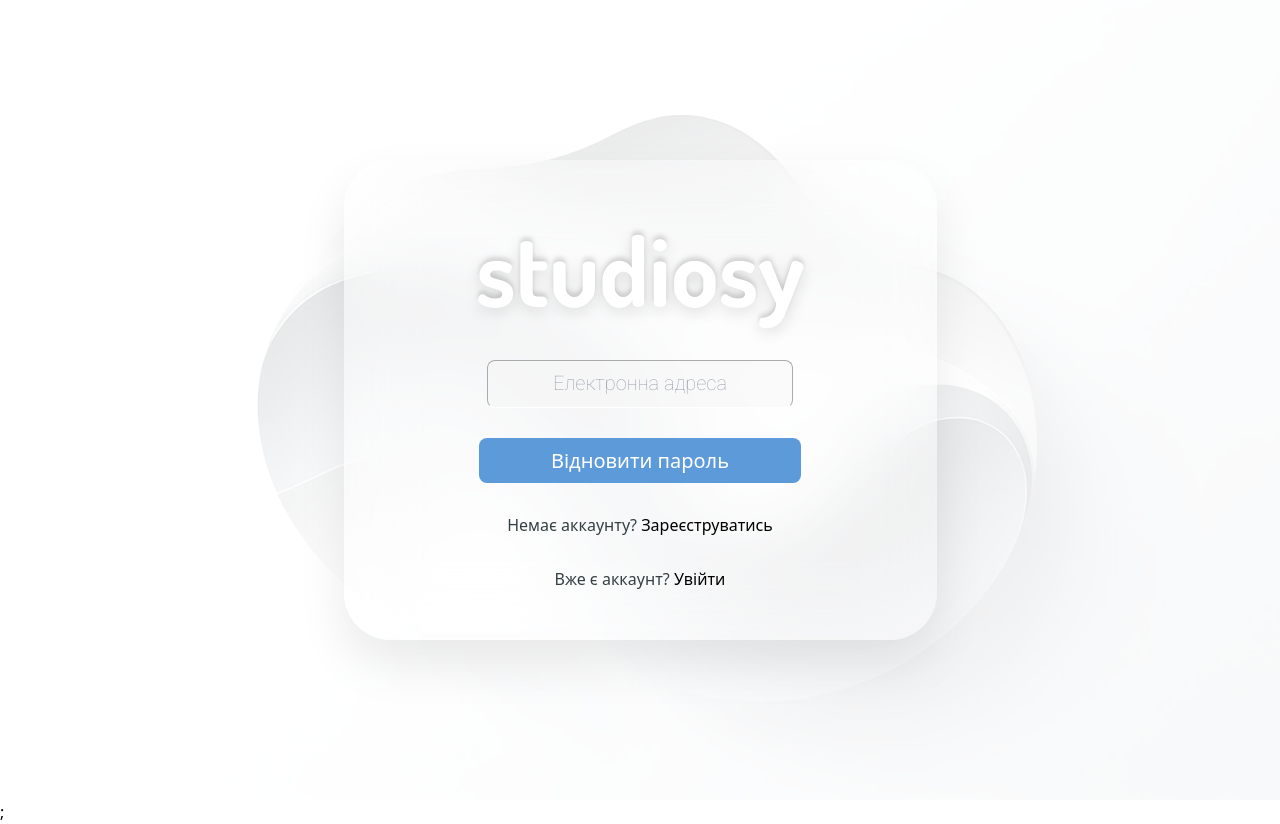
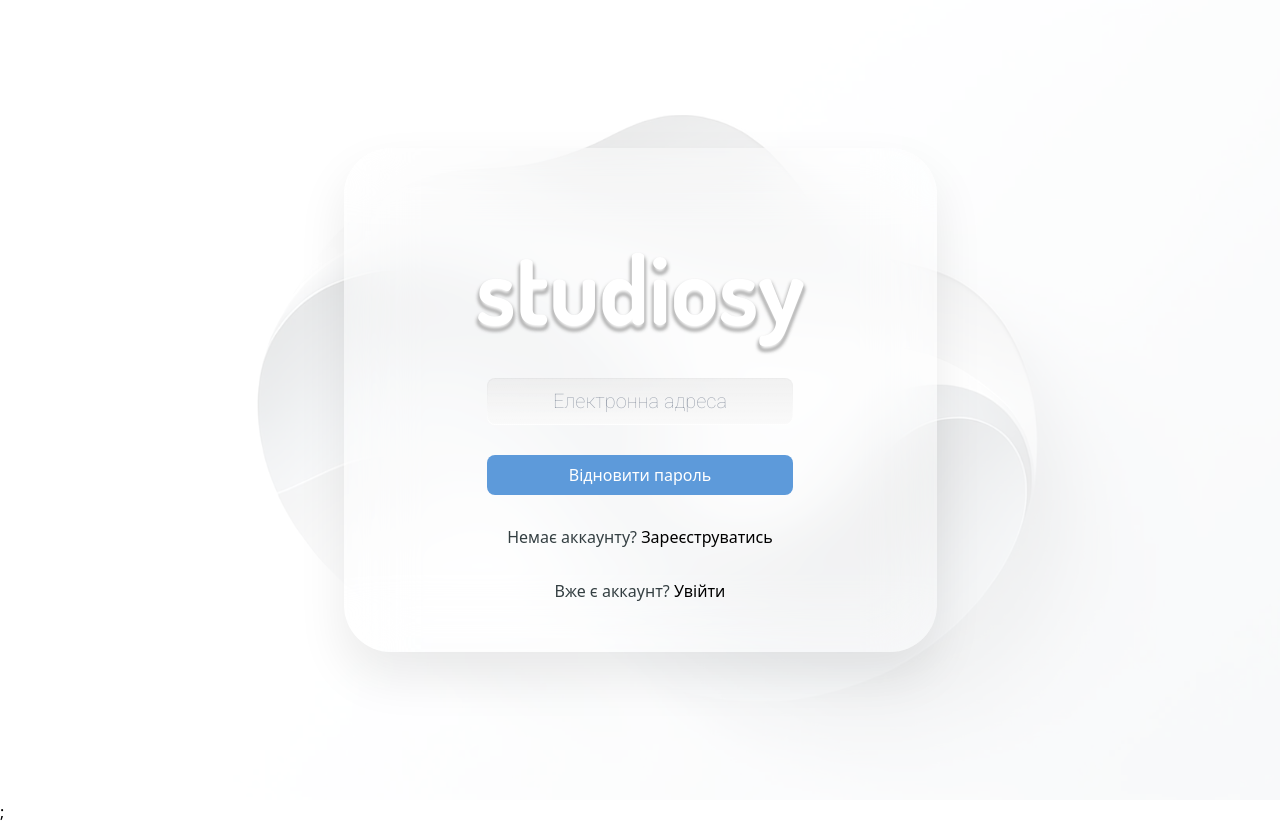
Before and after one commit to marjanlukavy/studiosy, a Next.js app: page /auth/restore in a window 1280 px wide. Built offline with nearby package versions, Linux system fonts and the light colour scheme.

Commit message:
change form fields styles

```diff
--- a/package.json
+++ b/package.json
@@ -13,6 +13,7 @@
     "next": "14.1.4",
     "react": "^18",
     "react-dom": "^18",
+    "react-icons": "^5.1.0",
     "react-toastify": "^10.0.5",
     "zustand": "^4.5.2"
   },
--- a/src/components/Pages/Auth/AuthProcess/VerifyNewAccountEmail/index.tsx
+++ b/src/components/Pages/Auth/AuthProcess/VerifyNewAccountEmail/index.tsx
@@ -1,5 +1,5 @@
-import BlueButton from "@/components/Ui/Buttons/BlueButton";
-import LogoTitle from "@/components/Ui/LogoTitle";
+import BlueButton from "@/components/UI/Buttons/BlueButton";
+import LogoTitle from "@/components/UI/LogoTitle";
 import PageContainer from "@/components/Pages/Auth/PageContainer";
 import useAuthStore from "@/stores/auth.store";
 
--- a/src/components/Pages/Auth/LoginForm/index.tsx
+++ b/src/components/Pages/Auth/LoginForm/index.tsx
@@ -1,15 +1,15 @@
 import React from "react";
 import PageContainer from "../PageContainer";
-import BlueButton from "@/components/Ui/Buttons/BlueButton";
-import InputFields from "@/components/Ui/InputFields";
-import LogoTitle from "@/components/Ui/LogoTitle";
+import BlueButton from "@/components/UI/Buttons/BlueButton";
+import InputFields from "@/components/UI/InputFields";
+import LogoTitle from "@/components/UI/LogoTitle";
 import AuthLink from "../PageContainer/AuthLink";
 
 const LoginForm = () => {
   return (
     <PageContainer className="gap-[30px]">
       <LogoTitle />
-      <div className="flex flex-col gap-5 max-w-[306px]">
+      <div className="flex flex-col gap-5 max-w-[306px] w-full">
         <InputFields placeholder={"Електронна адреса"} />
         <InputFields placeholder={"Пароль"} type="password" />
       </div>
--- a/src/components/Pages/Auth/PageContainer/AuthLink/index.tsx
+++ b/src/components/Pages/Auth/PageContainer/AuthLink/index.tsx
@@ -1,5 +1,6 @@
 import React from "react";
 import Link from "next/link";
+import classNames from "classnames";
 
 interface AuthLinkProps {
   href: string;
@@ -11,8 +12,17 @@ const AuthLink = ({ href, text, subText }: AuthLinkProps) => {
   const subTextItem = subText ? (
     <span className="font-robot font-extralight text-black">{subText}</span>
   ) : null;
+
   return (
-    <Link href={href} className="font-robot font-medium text-dark-link">
+    <Link
+      href={href}
+      className={classNames(
+        "font-robot font-medium text-dark-link hover:text-blue transition-all duration-200 ease-in-out focus:outline-none focus:text-blue",
+        {
+          "hover:underline": !subText,
+        }
+      )}
+    >
       {subTextItem}
       {text}
     </Link>
--- a/src/components/Pages/Auth/PageContainer/index.tsx
+++ b/src/components/Pages/Auth/PageContainer/index.tsx
@@ -10,10 +10,11 @@ const PageContainer = ({ children, className }: PageContainerProps) => {
   return (
     <section
       className={classNames(
-        "auth-container-background w-full max-w-[593px] py-[49px] flex flex-col items-center justify-center",
+        "auth-container-background w-full max-w-[593px] py-[49px] flex flex-col items-center justify-center auth-container", // Add auth-container class
         className
       )}
     >
+      <div className="auth-border"></div> {/* Border element */}
       {children}
     </section>
   );
--- a/src/components/Pages/Auth/RegisterForm/index.tsx
+++ b/src/components/Pages/Auth/RegisterForm/index.tsx
@@ -1,6 +1,6 @@
-import BlueButton from "@/components/Ui/Buttons/BlueButton";
-import InputFields from "@/components/Ui/InputFields";
-import LogoTitle from "@/components/Ui/LogoTitle";
+import BlueButton from "@/components/UI/Buttons/BlueButton";
+import InputFields from "@/components/UI/InputFields";
+import LogoTitle from "@/components/UI/LogoTitle";
 import React from "react";
 import VerifyNewAccountEmail from "../AuthProcess/VerifyNewAccountEmail";
 import PageContainer from "../PageContainer";
@@ -9,25 +9,33 @@ import useAuthStore from "@/stores/auth.store";
 
 const RegisterForm = () => {
   const setShowVerifyEmail = useAuthStore((state) => state.setShowVerifyEmail);
+
   const showVerifyEmail = useAuthStore((state) => state.showVerifyEmail);
 
   const handleRegister = () => {
     setShowVerifyEmail(true);
   };
-  return !showVerifyEmail ? (
+
+  if (showVerifyEmail) {
+    <VerifyNewAccountEmail />;
+  }
+
+  return (
     <PageContainer className="gap-[30px]">
       <LogoTitle />
-      <div className="flex flex-col gap-5 max-w-[306px]">
+
+      <div className="flex flex-col gap-5 max-w-[306px] w-full">
         <InputFields placeholder={"Електронна адреса"} />
+
         <InputFields placeholder={"Пароль"} type="password" />
+
         <InputFields placeholder={"Підтвердити пароль"} type="password" />
       </div>
+
       <BlueButton onClick={handleRegister}>Зареєструватися</BlueButton>
 
       <AuthLink href="/auth/login" text="Увійти" subText="Вже є аккаунт? " />
     </PageContainer>
-  ) : (
-    <VerifyNewAccountEmail />
   );
 };
 
--- a/src/components/Ui/Buttons/BlueButton/index.tsx
+++ b/src/components/Ui/Buttons/BlueButton/index.tsx
@@ -1,19 +1,31 @@
 import React, { ButtonHTMLAttributes, ReactNode } from "react";
+import { FaSpinner } from "react-icons/fa";
 import classNames from "classnames";
 
 interface BlueButtonProps extends ButtonHTMLAttributes<HTMLButtonElement> {
   children: ReactNode;
+  loading?: boolean;
 }
 
-const BlueButton = ({ children, className, ...rest }: BlueButtonProps) => {
+const BlueButton = ({
+  children,
+  className,
+  loading,
+  ...rest
+}: BlueButtonProps) => {
   return (
     <button
       className={classNames(
-        "bg-blue font-medium text-[20px] leading-[23.44px] text-white py-[11px] px-[72px] rounded-lg",
+        "w-full max-w-[306px] bg-blue hover:bg-blue-light focus:outline-none focus:ring-2 focus:ring-offset-2 focus:ring-blue focus:ring-opacity-50 text-white py-2 px-4 rounded-lg transition-all duration-200 ease-in-out",
+        { "opacity-50 cursor-not-allowed": loading },
         className
       )}
+      disabled={loading}
       {...rest}
     >
+      {loading ? (
+        <FaSpinner className="animate-spin inline-block mr-2" />
+      ) : null}
       {children}
     </button>
   );
--- a/src/components/Ui/InputFields/index.tsx
+++ b/src/components/Ui/InputFields/index.tsx
@@ -7,15 +7,17 @@ interface InputFieldsProps extends InputHTMLAttributes<HTMLInputElement> {
 
 const InputFields = ({ placeholder, className, ...rest }: InputFieldsProps) => {
   return (
+    <div className="text-center">
       <input
         type="text"
         placeholder={placeholder}
         className={classNames(
-        "py-[11px] px-[65px] text-[20px] leading-[23.44px] text-gray bg-inputBackgroundOpacity font-extralight font-roboto border border-[#ABABAB] border-b border-b-[#FFFFFF] rounded-lg",
+          "border-gradient-br-grey-blue-900 border-transparent border-solid border py-[11px] max-w-[306px] w-full text-center text-[20px] leading-[23.44px] text-gray  font-extralight font-roboto  rounded-lg",
           className
         )}
         {...rest}
       />
+    </div>
   );
 };
 
--- a/src/pages/auth/login.tsx
+++ b/src/pages/auth/login.tsx
@@ -1,4 +1,4 @@
-import BackgroundImage from "@/components/Ui/BackgroundImage";
+import BackgroundImage from "@/components/UI/BackgroundImage";
 import Image from "next/image";
 import imageSrc from "/public/images/auth/background.jpg";
 import LoginForm from "@/components/Pages/Auth/LoginForm";
--- a/src/pages/auth/register.tsx
+++ b/src/pages/auth/register.tsx
@@ -1,4 +1,4 @@
-import BackgroundImage from "@/components/Ui/BackgroundImage";
+import BackgroundImage from "@/components/UI/BackgroundImage";
 import Image from "next/image";
 import imageSrc from "/public/images/auth/background.jpg";
 import RegisterForm from "@/components/Pages/Auth/RegisterForm";
--- a/src/pages/auth/restore.tsx
+++ b/src/pages/auth/restore.tsx
@@ -1,9 +1,9 @@
-import BackgroundImage from "@/components/Ui/BackgroundImage";
+import BackgroundImage from "@/components/UI/BackgroundImage";
 import Image from "next/image";
 import imageSrc from "/public/images/auth/background.jpg";
-import BlueButton from "@/components/Ui/Buttons/BlueButton";
-import InputFields from "@/components/Ui/InputFields";
-import LogoTitle from "@/components/Ui/LogoTitle";
+import BlueButton from "@/components/UI/Buttons/BlueButton";
+import InputFields from "@/components/UI/InputFields";
+import LogoTitle from "@/components/UI/LogoTitle";
 import PageContainer from "@/components/Pages/Auth/PageContainer";
 import AuthLink from "@/components/Pages/Auth/PageContainer/AuthLink";
 import { useRouter } from "next/navigation";
@@ -30,7 +30,7 @@ const RestoreEmail = () => {
     >
       <PageContainer className="gap-[30px]">
         <LogoTitle />
-        <div className="flex flex-col gap-5 max-w-[306px]">
+        <div className="flex flex-col gap-5 max-w-[306px] w-full justify-center">
           <InputFields placeholder={"Електронна адреса"} />
         </div>
         <BlueButton onClick={handleRestorePassword}>
--- a/src/styles/globals.css
+++ b/src/styles/globals.css
@@ -9,11 +9,18 @@
 .auth-container-background {
   border-radius: 47px;
   box-shadow: 0px 24px 46.9px 2px rgba(0, 0, 0, 0.08);
+  background: rgba(255, 255, 255, 0.3);
   backdrop-filter: blur(32px);
-  background: rgba(255, 255, 255, 0.3);
 }
 
 .test-shadow {
-  text-shadow: 0px 4px 16px rgba(0, 0, 0, 0.13),
-    0px -4px 4px rgba(0, 0, 0, 0.13);
+  color: white;
+  text-shadow: 0px 4px 4px #fff, 0 4px 4px #000, 0px 4px 4px #fff;
 }
+
+.border-gradient-br-grey-blue-900 {
+  background: linear-gradient(to right, #f5f5f580, #f5f5f580),
+    linear-gradient(180deg, rgba(171, 171, 171, 0.22) 0%, #ffffff 100%);
+  background-clip: padding-box, border-box;
+  background-origin: padding-box, border-box;
+}
```
Also changed, not shown: 1 other file (tests, documents, lock files or other folders). Lines whose indentation alone changed are shown as unchanged.
